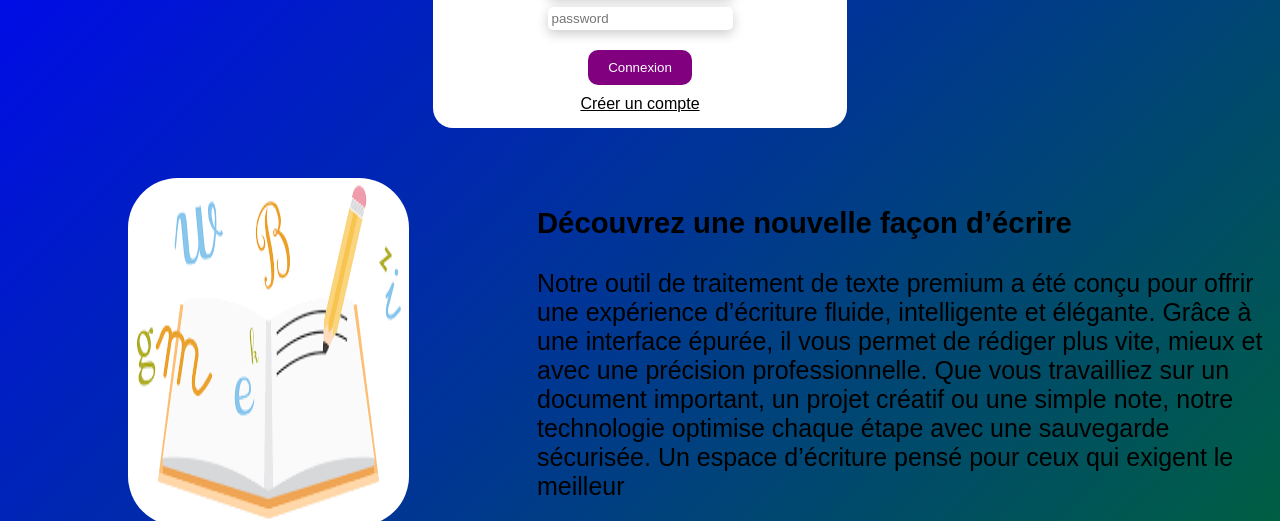
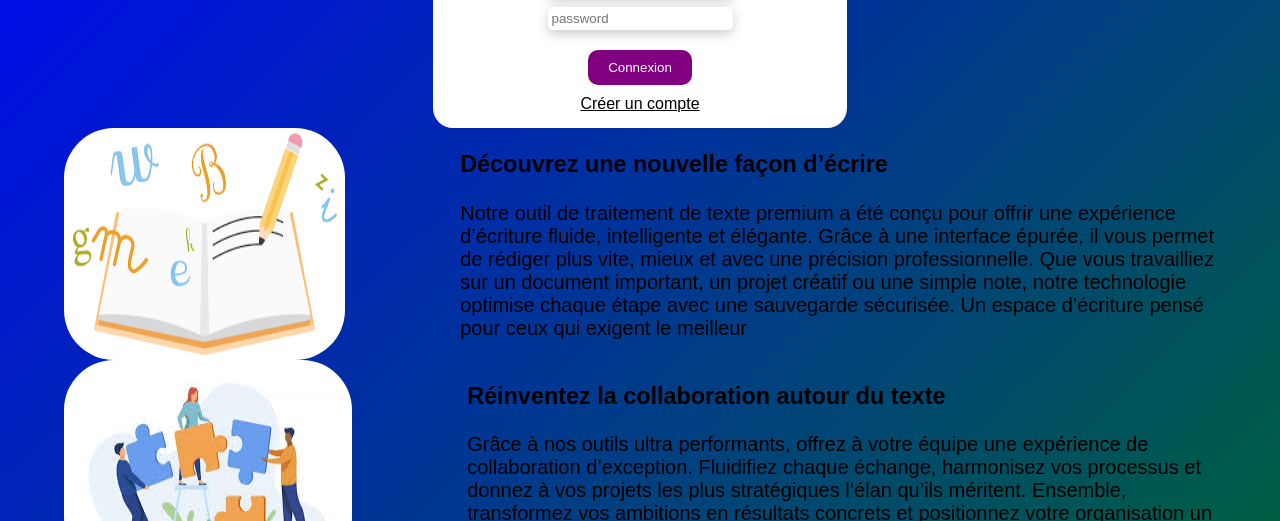
Before and after one commit to Eternal-Dev369/Docs-online, a plain HTML site: page index.html in a window 1280 px wide. Shown: the part 279-800 px from the top of the page. Drawn offline with Linux system fonts and the light colour scheme; no server answers.

Commit message:
Update index.css

```diff
--- a/index.css
+++ b/index.css
@@ -65,21 +65,23 @@
 a:hover {color: blue;}
 
 .paragraphe-presentation {
-        margin-top: 50px;
-        display: flex
+        margin-top: 200px;
+        display: flex;
+        width: 90%;
+        margin: auto;
 }
 
 .paragraphe-presentation img {
         width: 40%;
         float: left;
         border-radius: 50px;
-        margin-left: 10%;
-        margin-right: 10%;
+        margin-right: 5%;
 }
 
 .paragraphe-presentation .text-presentation {
-        font-size: 25px;
+        font-size: 20px;
         float: right;
+        margin-left: 5%;
 
 }
 
```
